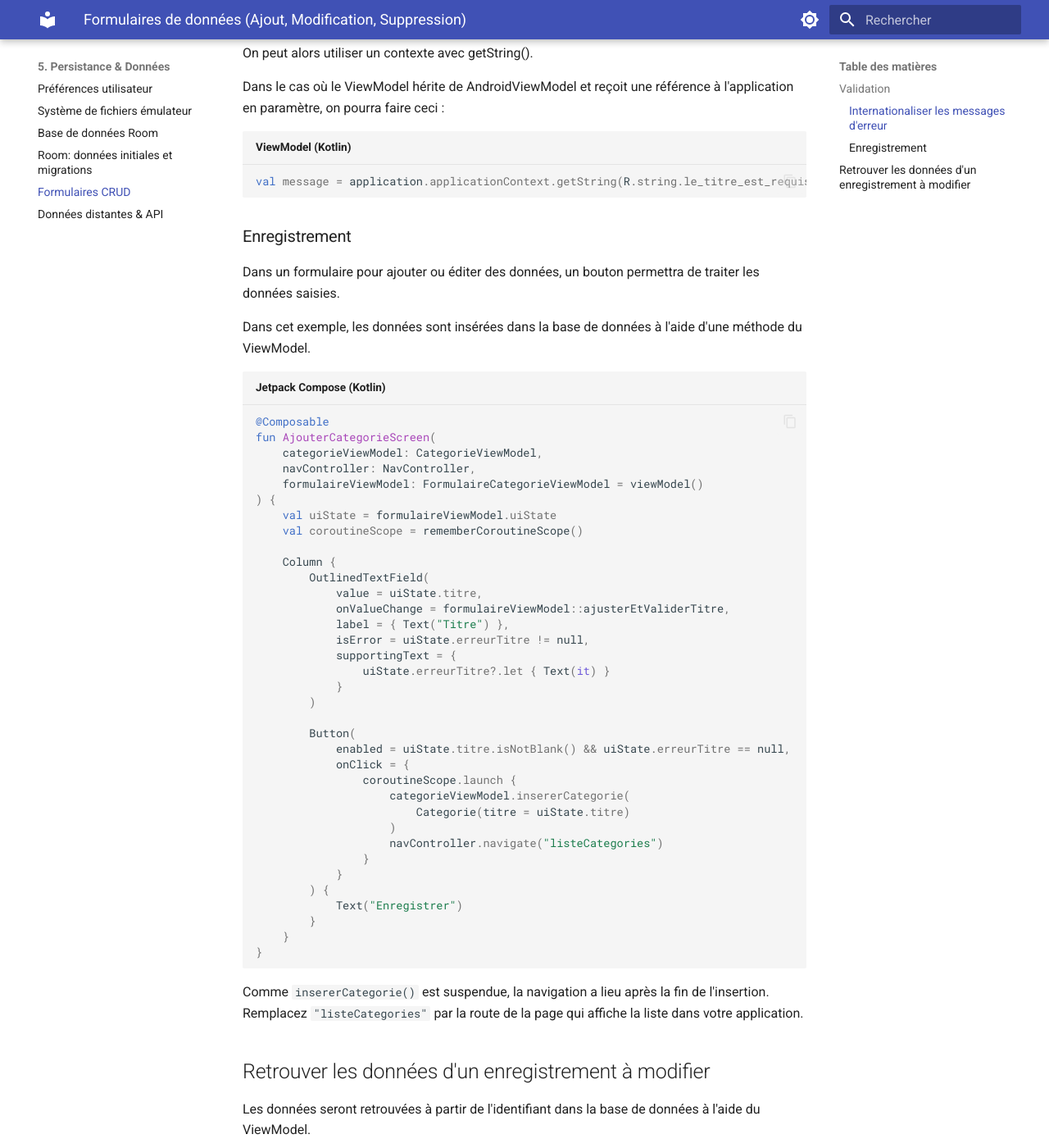
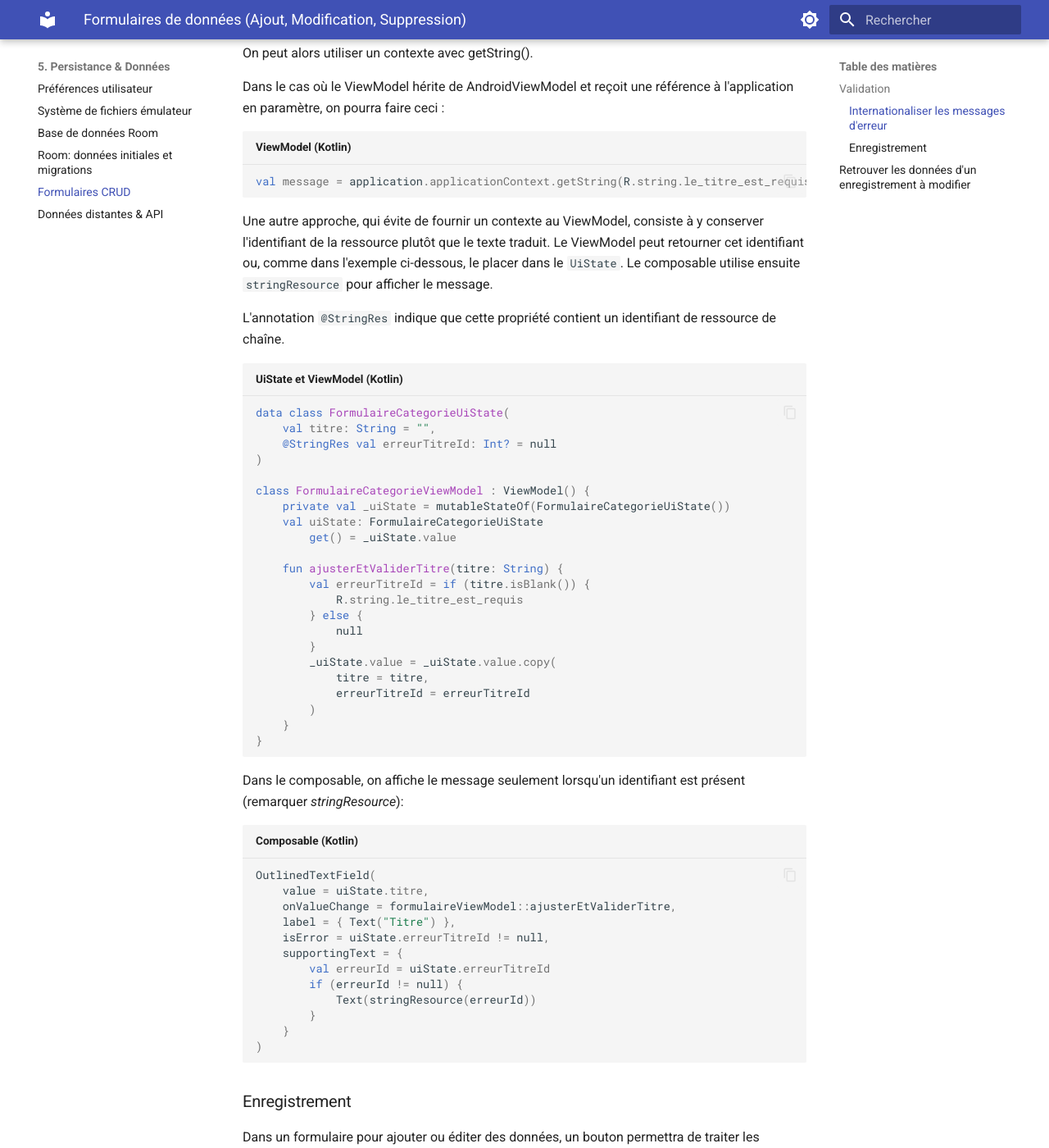
Before and after one commit to Apps-Mobiles-2-Victo/notes_de_cours, an MkDocs documentation site: the page built from docs/05-donnees-persistance/formulaires-crud.md, in a window 1280 px wide and 1400 px high, scrolled down 2786 px. Shown: the whole window at 82% size. Built offline with MkDocs 1.6.1 and Material for MkDocs 9.7.7, drawn with Linux system fonts in a browser that asks for light colours.

Commit message:
Refactor FormulaireCategorieViewModel to improve error handling and internationalization of error messages in UiState.

````diff
--- a/docs/05-donnees-persistance/formulaires-crud.md
+++ b/docs/05-donnees-persistance/formulaires-crud.md
@@ -132,49 +132,53 @@ Dans le cas où le ViewModel hérite de AndroidViewModel et reçoit une référe
 val message = application.applicationContext.getString(R.string.le_titre_est_requis)
 ```
 
-<!-- STROTTIER déplacer vers une section avancée
-Mais, lorsque possible, il est préférable de créer un ViewModel qui hérite de ViewModel plutôt que de AndroidViewModel afin de faciliter les tests unitaires. Le contexte de l'application n'est alors plus disponible.
 
 
-Pour internationaliser les messages d'erreur, une solution intéressante consiste à initialiser dans le ViewModel seulement l'identifiant de la chaîne.
+Une autre approche, qui évite de fournir un contexte au ViewModel, consiste à y conserver l'identifiant de la ressource plutôt que le texte traduit. Le ViewModel peut retourner cet identifiant ou, comme dans l'exemple ci-dessous, le placer dans le `UiState`. Le composable utilise ensuite `stringResource` pour afficher le message.
 
+L'annotation `@StringRes` indique que cette propriété contient un identifiant de ressource de chaîne.
 
-On changera le UIState comme suit.
+```kotlin title="UiState et ViewModel (Kotlin)"
+data class FormulaireCategorieUiState(
+    val titre: String = "",
+    @StringRes val erreurTitreId: Int? = null
+)
 
+class FormulaireCategorieViewModel : ViewModel() {
+    private val _uiState = mutableStateOf(FormulaireCategorieUiState())
+    val uiState: FormulaireCategorieUiState
+        get() = _uiState.value
 
-L'annotation @StringRes agit comme un garde-fou pour assurer qu'on n'entre pas une valeur qui ne correspond pas à une chaîne internationalisée.
-
-
-```kotlin title="UIState (Kotlin)"
-@StringRes private var _erreurTitreId: Int? = null,
-```
-
-
-Et on initialisera cette variable dans le ViewModel :
-
-
-```kotlin title="ViewModel (Kotlin)"
-var messageErreurId: Int? = null
-if (titre.isBlank()) {
-    messageErreurId = R.string.le_titre_est_requis
-}
-...
-_uiState.update {
-    it.copy (
-        ...,
-        _erreurTitreId = messageErreurId
-    )
+    fun ajusterEtValiderTitre(titre: String) {
+        val erreurTitreId = if (titre.isBlank()) {
+            R.string.le_titre_est_requis
+        } else {
+            null
+        }
+        _uiState.value = _uiState.value.copy(
+            titre = titre,
+            erreurTitreId = erreurTitreId
+        )
+    }
 }
 ```
 
-
-C'est le composable qui se chargera de charger la chaîne à l'aide du contexte.
-
+Dans le composable, on affiche le message seulement lorsqu'un identifiant est présent (remarquer *stringResource*):
 
 ```kotlin title="Composable (Kotlin)"
-Text(stringResource(formulaireCategorieUiState.erreurTitreId!!))
+OutlinedTextField(
+    value = uiState.titre,
+    onValueChange = formulaireViewModel::ajusterEtValiderTitre,
+    label = { Text("Titre") },
+    isError = uiState.erreurTitreId != null,
+    supportingText = {
+        val erreurId = uiState.erreurTitreId
+        if (erreurId != null) {
+            Text(stringResource(erreurId))
+        }
+    }
+)
 ```
--->
 
 ### Enregistrement
 
````
